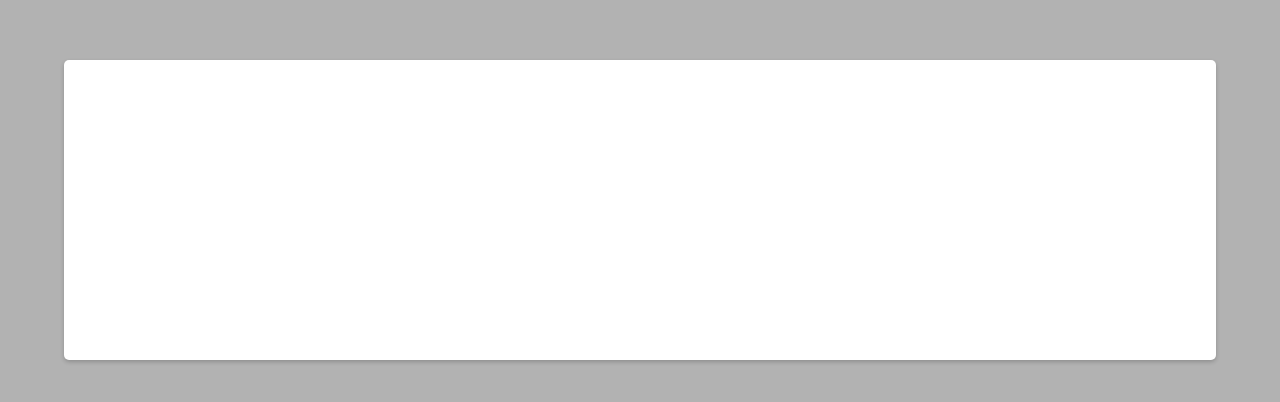
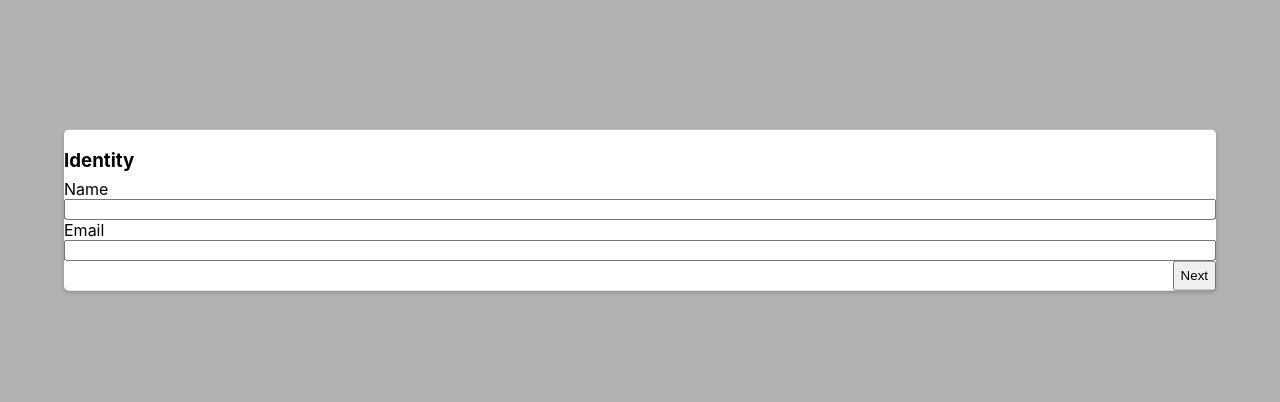
Before and after one commit to korokd/yieldstreet_fe, a React app: page / in a window 1280 px wide. Shown: the part 190-592 px from the top of the page. Built offline with nearby package versions, Linux system fonts and the light colour scheme.

Commit message:
Write all input steps and plug into Step/Input components

```diff
--- a/src/App.tsx
+++ b/src/App.tsx
@@ -1,44 +1,159 @@
-import React, { useState, useEffect } from 'react';
-import styled from 'styled-components'
-import './App.css';
+import React, { useState, useEffect } from "react";
+import styled from "styled-components";
+import Step from "./Step";
 
 interface OverlayProps {
-  visible: boolean
+  visible: boolean;
 }
 
 const Overlay = styled.div`
   background-color: rgba(0, 0, 0, 0.3);
-  display: ${({ visible } : OverlayProps) => visible ? 'initial' : 'none'};
+  display: ${({ visible }: OverlayProps) => (visible ? "initial" : "none")};
   height: 100vh;
   position: absolute;
   width: 100vw;
-`
+`;
 
 const Container = styled.div`
   background-color: white;
   border-radius: 5px;
   box-shadow: 0 2px 4px 0 rgba(0, 0, 0, 0.2);
-  height: 300px;
+  box-sizing: border-box;
   left: 50%;
   position: absolute;
   top: 50%;
   transform: translate(-50%, -50%);
   width: 90%;
-`
+`;
+
+const steps = [
+  {
+    name: "Identity",
+    fields: [
+      {
+        name: "Name",
+        config: { type: "text" },
+        required: false,
+      },
+      {
+        name: "Email",
+        config: { type: "email" },
+        required: false,
+      },
+    ],
+  },
+  {
+    name: "Details",
+    fields: [
+      {
+        name: "Age",
+        config: {
+          type: "select",
+          options: ["13-18", "19-24", "24-35", "35-59", "60+"],
+          get default() {
+            return this.options[0];
+          },
+        },
+        required: true,
+      },
+      {
+        name: "Gender",
+        config: {
+          type: "radio",
+          options: ["Male", "Female", "Non-binary"],
+        },
+        required: true,
+      },
+    ],
+  },
+  {
+    name: "Favorites",
+    fields: [
+      {
+        name: "Favorite Book",
+        config: { type: "text" },
+        required: true,
+      },
+      {
+        name: "Favorite Colors",
+        config: {
+          type: "checkbox",
+          options: [
+            "Red",
+            "Blue",
+            "Green",
+            "Magenta",
+            "Cyan",
+            "Yellow",
+            "White",
+            "Black",
+          ],
+        },
+        required: true,
+      },
+    ],
+  },
+];
+
+function getDefault(config: any) {
+  const fallback = ["checkbox", "select"].includes(config.type.toLowerCase())
+    ? []
+    : "";
+
+  return config.default || fallback;
+}
+
+function makeSummary(steps: any[]) {
+  return steps.reduce(
+    (acc, { name, fields }) => ({
+      ...acc,
+      [name]: fields.reduce(
+        (acc: any, { name, config }: any) => ({
+          ...acc,
+          [name]: getDefault(config),
+        }),
+        {}
+      ),
+    }),
+    {}
+  );
+}
 
 function App() {
-  const delay = 2000
-  const [isVisible, setVisible] = useState(false)
+  const delay = 2000;
+  const [isVisible, setVisible] = useState(false);
+
+  const [activeStepIndex, setActiveStepIndex] = useState(0);
+  const activeStep = steps[activeStepIndex];
+
+  const [summary, setSummary] = useState(makeSummary(steps));
+  const onChange = (stepName: string) => (name: string, value: string) =>
+    setSummary({
+      ...summary,
+      [stepName]: { ...(summary as any)[stepName], [name]: value },
+    });
+  const onNext = () => setActiveStepIndex(activeStepIndex + 1);
+  const onPrevious = () => setActiveStepIndex(activeStepIndex - 1);
 
   useEffect(() => {
     setTimeout(() => {
-      setVisible(true)
-    }, delay)
-  }, [])
+      setVisible(true);
+    }, delay);
+  }, []);
 
   return (
     <Overlay visible={isVisible}>
       <Container>
+        {activeStepIndex < steps.length ? (
+          <Step
+            name={activeStep.name}
+            fields={activeStep.fields}
+            isFirstStep={activeStepIndex === 0}
+            onChange={onChange(activeStep.name)}
+            onNext={onNext}
+            onPrevious={onPrevious}
+          />
+        ) : null}
       </Container>
     </Overlay>
   );
--- a/src/Step.tsx
+++ b/src/Step.tsx
@@ -1,11 +1,6 @@
-import React, { useState, useRef } from "react";
+import React, { useRef } from "react";
 import styled from "styled-components";
-
-interface InputConfig {
-  type: string;
-  options?: string[];
-  default?: string;
-}
+import Input, { InputConfig } from "./Input";
 
 interface Field {
   name: string;
@@ -13,15 +8,12 @@ interface Field {
   required: boolean;
 }
 
-interface FieldResult {
-  [name: string]: string;
-}
-
 interface StepProps {
   name: string;
   fields: Field[];
   isFirstStep: boolean;
-  onNext(result: FieldResult[]): void;
+  onChange(name: string, value: string): void;
+  onNext(): void;
   onPrevious(): void;
 }
 
@@ -40,26 +32,30 @@ const Footer = styled.footer`
   height: 30px;
 `;
 
-function Step({ name, fields, isFirstStep, onNext }: StepProps) {
+function Step({
+  name,
+  fields,
+  isFirstStep,
+  onChange,
+  onNext,
+  onPrevious,
+}: StepProps) {
   const formId = `form-${name}`;
   const formRef = useRef<HTMLFormElement>(
     null
   ) as React.MutableRefObject<HTMLFormElement>;
 
-  const [results, setResults] = useState<FieldResult[]>(
-    fields.map(({ name }) => ({ [name]: "" }))
-  );
-
   const onSubmitForm = (e: React.FormEvent<HTMLFormElement>) => {
     e.preventDefault();
-    console.log("submit");
-    onNext(results);
+    onNext();
   };
 
-  const onChange =
+  const onChangeInput =
     (name: string) =>
-    ({ target: { value } }: React.ChangeEvent<HTMLInputElement>) => {
-      setResults({ ...results, [name]: value });
+    ({
+      target: { value },
+    }: React.ChangeEvent<HTMLInputElement | HTMLSelectElement>) => {
+      onChange(name, value);
     };
 
   return (
@@ -69,18 +65,21 @@ function Step({ name, fields, isFirstStep, onNext }: StepProps) {
       </Header>
       <Form id={formId} ref={formRef} onSubmit={onSubmitForm}>
         {fields.map(({ name, config, required }) => (
-          <label key={name}>
-            <span>{name}</span>
-            <input
-              type={config.type}
-              required={required}
-              onChange={onChange(name)}
-            />
-          </label>
+          <Input
+            key={name}
+            name={name}
+            config={config}
+            required={required}
+            onChange={onChangeInput}
+          />
         ))}
       </Form>
       <Footer>
-        {isFirstStep ? <div></div> : <button>Previous</button>}
+        {isFirstStep ? (
+          <div></div>
+        ) : (
+          <button onClick={onPrevious}>Previous</button>
+        )}
         <button type="submit" form={formId}>
           Next
         </button>
```
